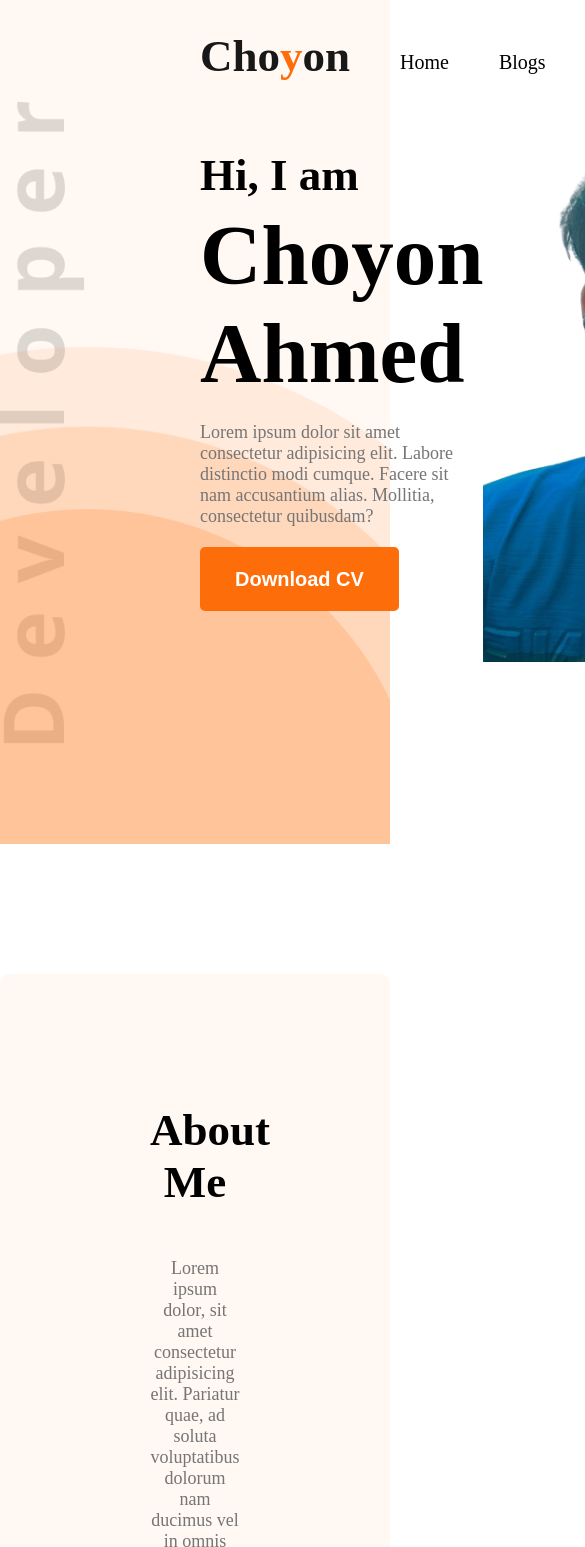
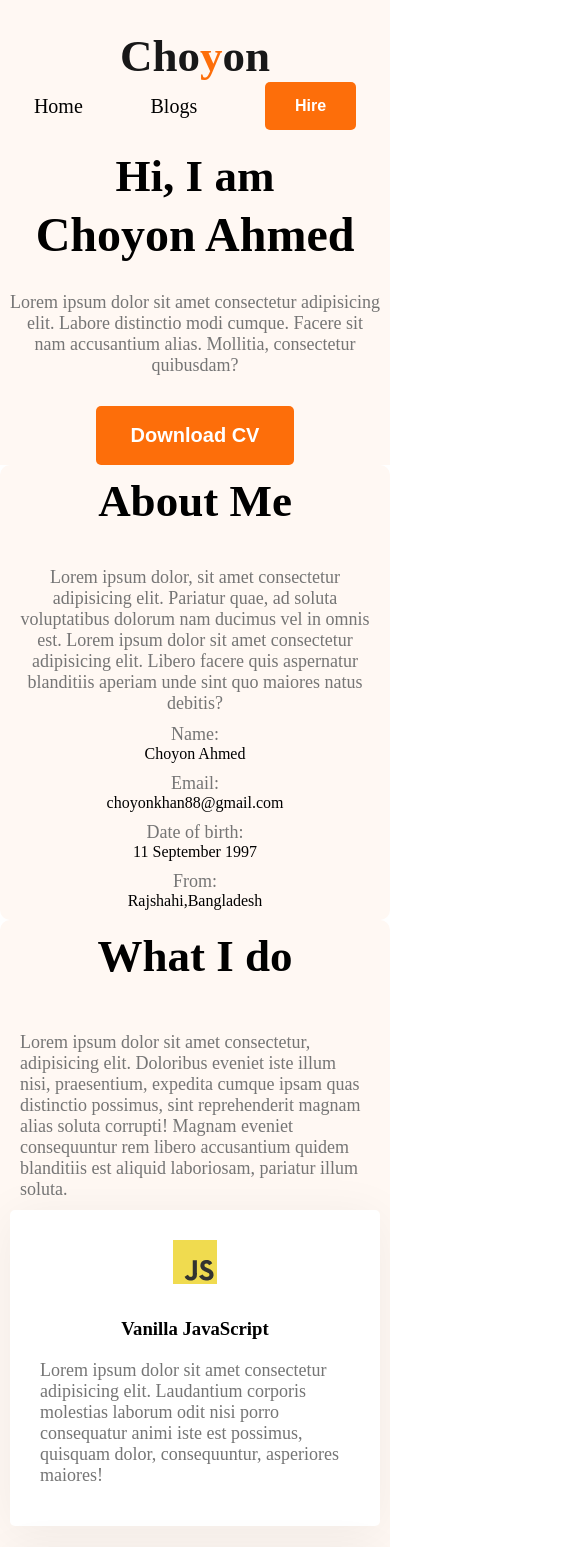
Before and after one commit to choyon88/Portfolio, a plain HTML site: page index.html in a window 390 px wide. Shown: the top 1547 px of the page, 585 px wide, since content can reach past the window. Drawn offline with Linux system fonts and the light colour scheme.

Commit message:
resposive for small device

```diff
--- a/index.html
+++ b/index.html
@@ -19,7 +19,7 @@
   <body>
     <!-- header started -->
 
-    <header class="heading">
+    <header class="heading hide">
       <nav>
         <h2 class="nav-logo">Cho<span class="letter">y</span>on</h2>
         <div class="item">
@@ -65,19 +65,19 @@
         </p>
         <div class="about-details">
           <div class="details-name">
-            <p class="about-description">Name:</p>
+            <p class="about-description-1">Name:</p>
             <p class="info">Choyon Ahmed</p>
           </div>
           <div class="details-email">
-            <p class="about-description">Email:</p>
+            <p class="about-description-1">Email:</p>
             <p class="info">choyonkhan88@gmail.com</p>
           </div>
           <div class="details-date">
-            <p class="about-description">Date of birth:</p>
+            <p class="about-description-1">Date of birth:</p>
             <p class="info">11 September 1997</p>
           </div>
           <div class="details-from">
-            <p class="about-description">From:</p>
+            <p class="about-description-1">From:</p>
             <p class="info">Rajshahi,Bangladesh</p>
           </div>
         </div>
--- a/styles/style.css
+++ b/styles/style.css
@@ -48,7 +48,7 @@ nav ul li{
     font-weight: 700;
     font-size: 20px;
     border: none;
-    height: 64px;
+
     border-radius: 5px;
     padding: 18px 35px;
     background:#FD6E0A;
@@ -66,7 +66,7 @@ nav ul li{
 }
 .banner .name-text{
     font-weight: 700;
-    font-size: 85px;
+    font-size: 5rem;
     margin-bottom: 20px;
 }
 .details .discription{
@@ -88,7 +88,7 @@ main{
 
     background-color: #FFF8F3;
     border-radius: 10px;
-    padding: 130px 150px;
+    padding: 0px 150px;
     text-align: center;
 }
 .section-tittle{
@@ -102,12 +102,17 @@ font-size: 45px;
     margin-bottom: 30px;
 
 }
+.about-description-1{
+    color: #757575;
+    font-size: 18px;
+}
 
 /* about details */
 .about-details{
     display: flex;
     justify-content: space-around;
     line-height: 1px;
+
 }
 /* skills part design start here */
 .skills{
@@ -254,3 +259,162 @@ hr{
     background:#FD6E0A;
     margin-top: 10px;
 }
+/*  media queary code here */
+
+/* small device design */
+@media screen and (max-width: 576px) {
+
+
+    .skills, .skill-description{
+        margin: 0;
+        padding: 10px;
+
+    }
+    /* heading */
+    nav{
+        flex-direction: column;
+        margin: 0 0 20px 0 ;
+    }
+    .nav-logo{
+        text-align: center;
+    }
+
+    li > .btn-text{
+        font-size: 1rem;
+        padding: 15px 30px ;
+
+    }
+    .item ul{
+        justify-content: space-around;
+    }
+    nav ul li{
+        margin-left: 0;
+    }
+    .heading{
+        background-image: none;
+        height: 100%;
+
+    }
+    .banner{
+        flex-direction: column;
+        width: 100%;
+        margin: 0;
+
+    }
+    .banner .name-text{
+        font-size: 3rem;
+        width: 100%;
+
+    }
+    .details{
+        text-align: center;
+    }
+    .discription{
+        padding: 10px;
+    }
+
+    .images img {
+        display: none;
+    }
+    /* about section */
+    .about{
+        margin: 0;
+        padding: 10px;
+    }
+    .about-details{
+        flex-direction: column;
+        line-height: normal;
+        margin-top: 10px;
+    }
+    .about-description{
+        margin-bottom: 10px;
+    }
+    .info{
+        margin: 0;
+    }
+    .details-name, .details-email, .details-date, .details-form{
+        margin-bottom: 10px;
+    }
+    /* what i do section */
+    .section-tittle{
+        margin-bottom: 40px;
+    }
+    .skills-container{
+        flex-direction: column;
+
+    }
+    div .logo{
+        text-align: center;
+    }
+    div .logo img{
+        margin: 0 auto;
+
+    }
+
+    /* resume design */
+    .summary-container{
+        flex-direction: column;
+    }
+    .edu, .exp{
+        padding: 10px;
+    }
+    /* form */
+    .form-container{
+        flex-direction: column;
+        margin: 0 auto;
+        gap: 50px;
+        text-align: center;
+    }
+    .contact{
+        width: 100%;
+    }
+   .form-details, .contact-title{
+    width: 100%;
+   }
+
+}
+/* medium device  */
+@media screen and (min-width:577px) and (max-width:768px) {
+    section{
+        margin-top: 100px;
+    }
+    /* heading */
+    .heading{
+        width: 100%;
+        background-image: none;
+
+    }
+    .banner{
+        margin: 80px 15px 0;
+
+    }
+    .details{
+        width: 100%;
+    }
+   .banner .sub-text{
+    font-size: 2.5rem;
+   }
+   .banner .name-text{
+    font-size: 3.5rem;
+   }
+   .images img{
+    width: 100%;
+    height: 100%;
+   }
+   nav{
+    margin: 10px;
+   }
+   /* about me */
+   .about{
+    padding: 0 20px;
+   }
+   .about-details{
+    flex-wrap: wrap;
+   }
+   .details-name{
+    width: 50%;
+   }
+   .details-email{
+    width: 50%;
+   }
+}
```
